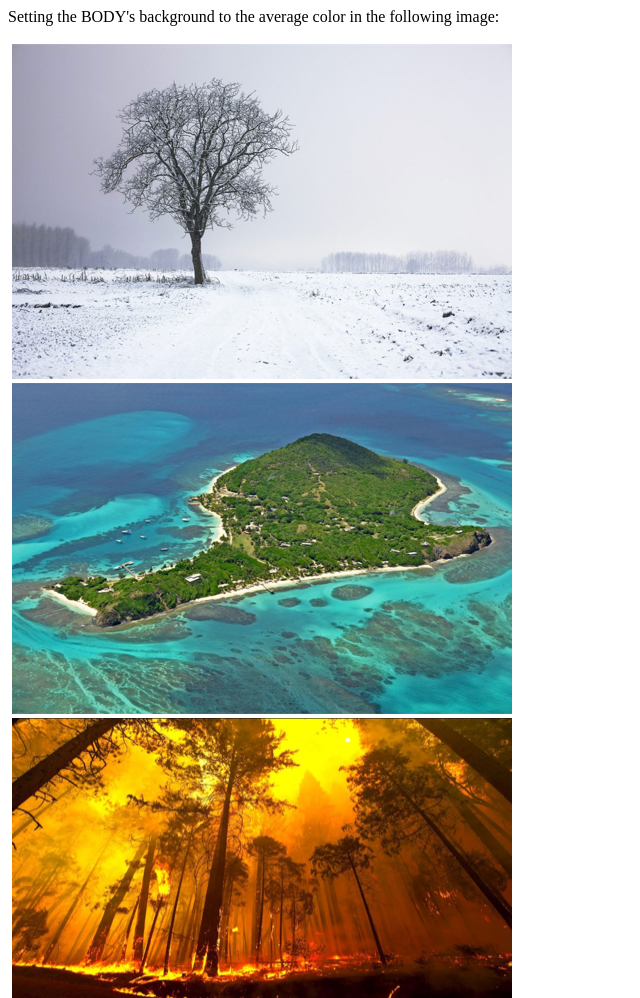
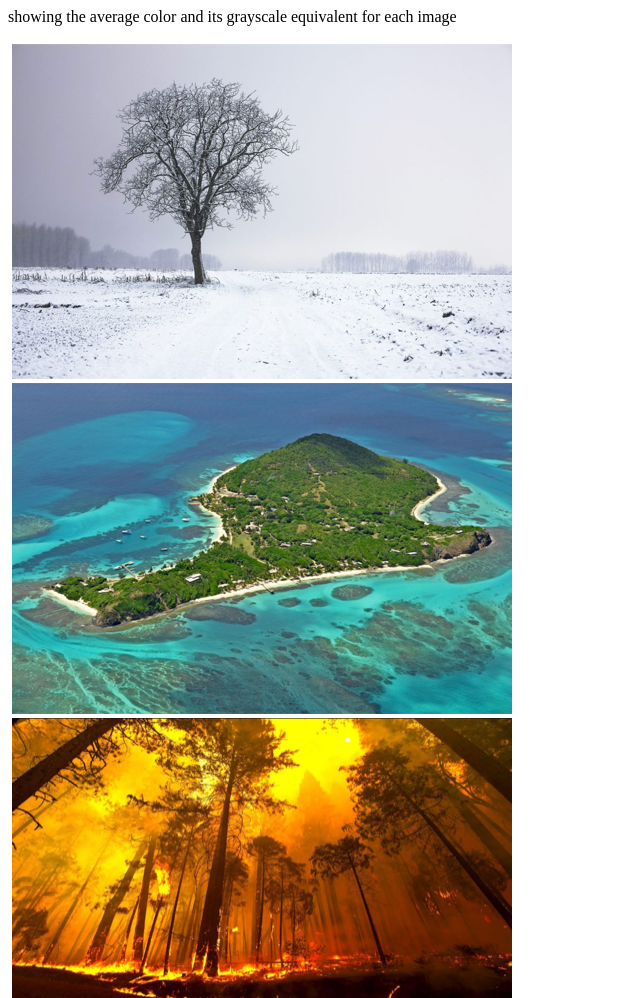
Before and after one commit to micahstubbs/parse-image-color, a website: page 05/index.html in a window 1280 px wide. Shown: the top 998 px of the page, without its empty margins (0-640 px from the left). Drawn offline with Linux system fonts and the light colour scheme.

Commit message:
improve text on page

```diff
--- a/05/index.html
+++ b/05/index.html
@@ -18,7 +18,7 @@
     </style>
   </head>
   <body>
-    Setting the BODY's background to the average color in the following image:
+    showing the average color and its grayscale equivalent for each image
     <br/><br/>
 
     <div style="display: flex; flex-direction: row">
```
